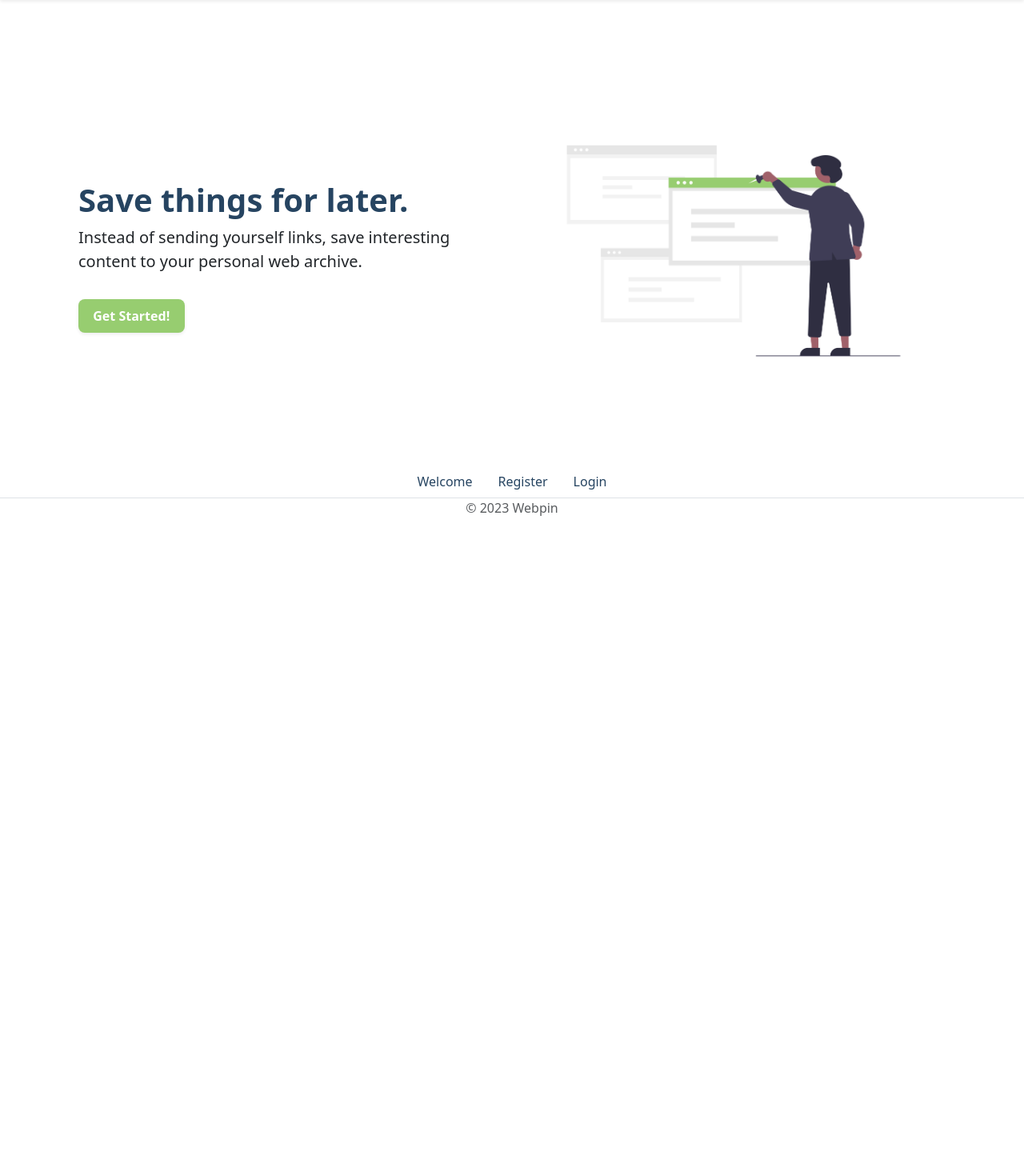
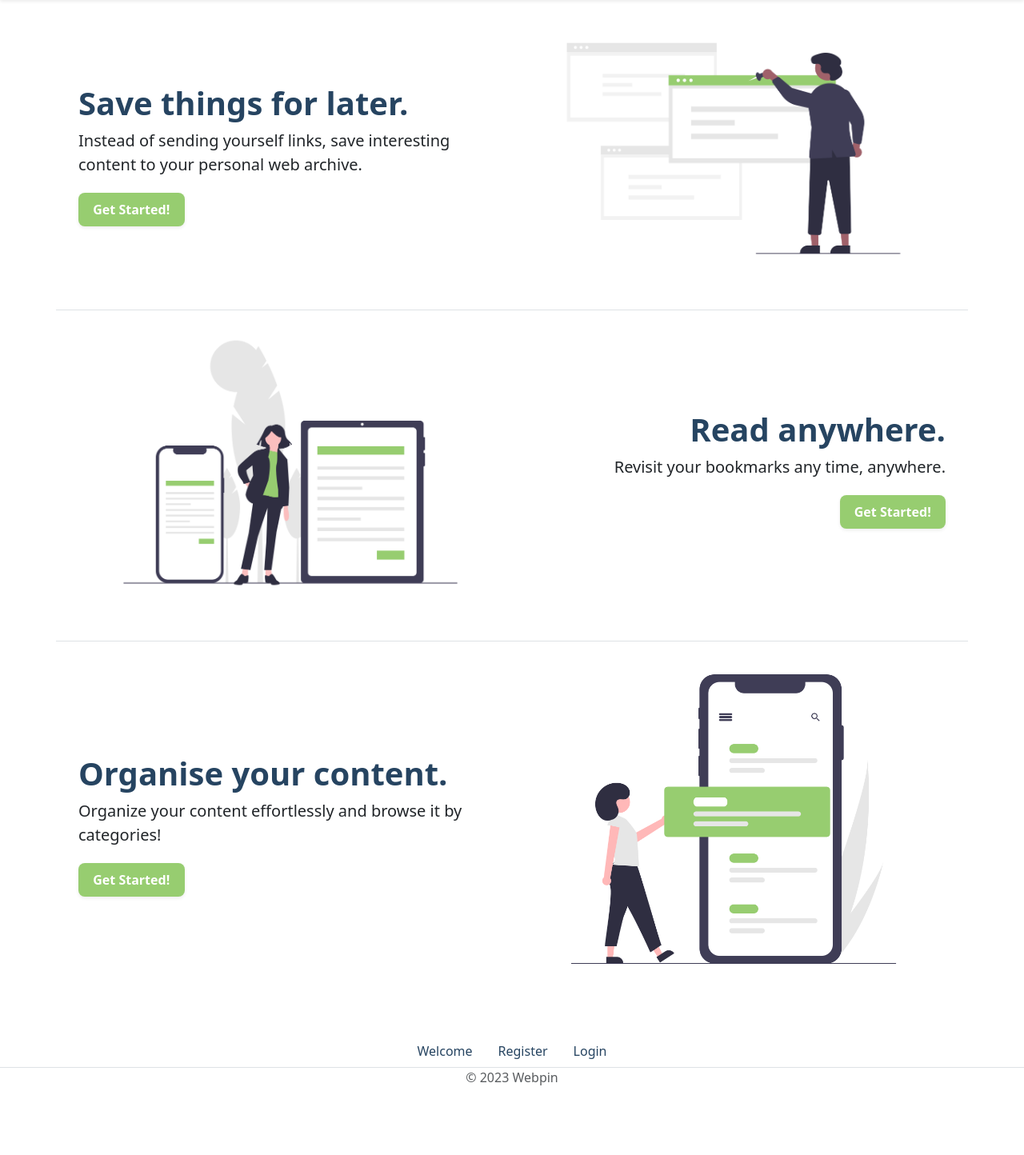
Before and after one commit to levetation/Webpin, a Django app: page / in a window 1280 px wide. Shown: the part 68-1512 px from the top of the page at 80% size. Before the commit the page ends 713 px from the top, so only its background shows below. Run offline with Django 4.2, Linux system fonts and the light colour scheme; some libraries are stand-ins or nearby versions.

Commit message:
Welcome page updates

```diff
--- a/bookmarks_main/templates/bookmarks_main/contact.html
+++ b/bookmarks_main/templates/bookmarks_main/contact.html
@@ -6,7 +6,7 @@
 
     @media screen and (min-width: 992px) {
         #main-row {
-            margin-top: 10%;
+            margin-top: 5%;
         }
         #text-content{
             margin-top: 10%;
@@ -16,7 +16,7 @@
     </style>
 
 <div class="container mt-3">
-	<div class="row" id="main-row">
+	<div class="row px-3" id="main-row">
         <div class="col-lg-6 col-sm-12 text-start order-lg-2" id="text-content">
             <h1 style="color: #264461">Get in touch.</h1>
             <h4 class="text-muted">Please drop us a line, we're all ears!</h4>
--- a/bookmarks_main/templates/bookmarks_main/template.html
+++ b/bookmarks_main/templates/bookmarks_main/template.html
@@ -2,25 +2,51 @@
 <html lang="en">
   <head>
     <meta charset="utf-8">
+
+    <title>Webpin</title>
+    <meta name="description" content="Webpin.co.uk is a tool for bookmarking and organizing URLs across all your devices.">
+    <meta name="keywords" content="Bookmarks, URLs, Links, Pins, Save for later, Organizing, Webpin">
+
     <meta name="viewport" content="width=device-width, initial-scale=1 shrink-to-fit=no">
-    <title>Webpin</title>
+
     <link href="https://cdn.jsdelivr.net/npm/bootstrap@5.3.0-alpha1/dist/css/bootstrap.min.css" rel="stylesheet" integrity="sha384-GLhlTQ8iRABdZLl6O3oVMWSktQOp6b7In1Zl3/Jr59b6EGGoI1aFkw7cmDA6j6gD" crossorigin="anonymous">
     <script src="https://kit.fontawesome.com/9fe3012a5e.js" crossorigin="anonymous"></script>
     {% load static %}
     <link rel="shortcut icon" type="image/png" href="{% static '/bookmarks_main/webpin_pin.PNG' %}">
   </head>
+
+  <style>
+    .nav-link{
+      color: #264461;
+    }
+    .nav-link:hover:hover {
+      color: rgb(151,205,112);
+    }
+    .navbar-brand{
+      color: #264461;
+    }
+    .navbar-brand:hover{
+      color: #264461;
+    }
+    #jumping-pin{
+      color: #264461;
+    }
+    #jumping-pin:hover{
+      color: rgb(151,205,112);
+    }
+  </style>
   <body style="display:flex; flex-direction:column; min-height: 100vh;">
     <nav class="navbar navbar-expand-sm bg-white mb-3 shadow-sm">
       <div class="container">
         {% if user.is_authenticated %}
-        <a class="navbar-brand fw-bold fs-3" style="color: #264461" href="{% url 'home-page' %}">
+        <a class="navbar-brand fw-bold fs-3" href="{% url 'home-page' %}">
             Webpin
-            <i class="fa-solid fa-thumbtack" style="animation: none;" onmouseover="this.style.animation='fa-bounce 0.75s infinite';" onmouseout="this.style.animation='none';"></i>
+            <i id="jumping-pin" class="fa-solid fa-thumbtack" style="animation: none;" onmouseover="this.style.animation='fa-bounce 0.75s infinite';" onmouseout="this.style.animation='none';"></i>
         </a>
         {% else %}
-        <a class="navbar-brand fw-bold fs-3" style="color: #264461" href="{% url 'login' %}">
+        <a class="navbar-brand fw-bold fs-3" href="{% url 'login' %}">
             Webpin
-            <i class="fa-solid fa-thumbtack" style="animation: none;" onmouseover="this.style.animation='fa-bounce 0.75s infinite';" onmouseout="this.style.animation='none';"></i>
+            <i id="jumping-pin" class="fa-solid fa-thumbtack" style="animation: none;" onmouseover="this.style.animation='fa-bounce 0.75s infinite';" onmouseout="this.style.animation='none';"></i>
         </a>
         {% endif %}
           <button class="navbar-toggler" type="button" data-bs-toggle="collapse" data-bs-target="#navbarNav" aria-controls="navbarNav" aria-expanded="false" aria-label="Toggle navigation">
@@ -30,30 +56,30 @@
             <ul class="navbar-nav">
               {% if user.is_authenticated %}
               <li class="nav-item">
-                <a class="nav-link" href="{% url 'home-page' %}" style="color: #264461">Webpins</a>
+                <a class="nav-link" href="{% url 'home-page' %}">Webpins</a>
               </li>
               <li class="nav-item">
-                <a class="nav-link" href="{% url 'contact' %}" style="color: #264461">Contact us</a>
+                <a class="nav-link" href="{% url 'contact' %}">Contact us</a>
               </li>
                 <li class="nav-item">
-                  <a class="nav-link" href="{% url 'user_profile' %}" style="color: #264461">Account</a>
+                  <a class="nav-link" href="{% url 'user_profile' %}">Account</a>
                 </li>
 
                 <li class="nav-item">
-                  <a class="nav-link" href="{% url 'logout' %}" style="color: #264461">Logout</a>
+                  <a class="nav-link" href="{% url 'logout' %}">Logout</a>
                 </li>
               {% else %}
 
                 <li class="nav-item">
-                  <a class="nav-link" href="{% url 'register_user' %}" style="color: #264461">Register</a>
+                  <a class="nav-link" href="{% url 'register_user' %}">Register</a>
                 </li>
 
                 <li class="nav-item">
-                  <a class="nav-link" href="{% url 'login' %}" style="color: #264461">Login</a>
+                  <a class="nav-link" href="{% url 'login' %}">Login</a>
                 </li>
 
                 <li class="nav-item">
-                  <a class="nav-link" href="{% url 'contact' %}" style="color: #264461">Contact us</a>
+                  <a class="nav-link" href="{% url 'contact' %}">Contact us</a>
                 </li>
               {% endif %}
             </ul>
--- a/bookmarks_main/templates/bookmarks_main/welcome.html
+++ b/bookmarks_main/templates/bookmarks_main/welcome.html
@@ -6,14 +6,15 @@
 
 @media screen and (min-width: 992px) {
 #main-row {
-	margin-top: 10%;
+	margin-top: 0%;
 }
 }
 
 </style>
 
 <div class="container">
-	<div class="row p-3" id="main-row">
+	<!-- ROW 0 -->
+	<div class="row px-3 pb-3 border-bottom " id="main-row">
 		<div class="col-lg-6 col-sm-12 text-center order-lg-2 mb-3">
 			{% load static %}
 			<img src="{% static '/bookmarks_main/undraw_pin.png' %}" alt="undraw_pin" height="100%" width="100%">
@@ -23,7 +24,39 @@
 				<h1 class="text-start fw-bold fs-1" style="color: #264461">Save things for later.</h1>
 				<p class="text-start fs-5">Instead of sending yourself links, save interesting <br>content to your personal web archive.</p>
 				<div class="d-flex justify-content-start">
-					<a class="mt-3 p-2 btn btn-sm rounded-3 shadow-sm col-lg-3 col-sm-3 fw-bold fs-6" style="background-color: rgb(151,205,112); color:white;" href="{% url 'register_user' %}">Get Started!</a>
+					<a class="mt-1 p-2 btn btn-sm rounded-3 shadow-sm col-lg-3 col-sm-3 fw-bold fs-6" style="background-color: rgb(151,205,112); color:white;" href="{% url 'register_user' %}">Get Started!</a>
+				</div>
+			</div>
+		</div>
+	</div>
+	<!-- ROW 1 -->
+	<div class="row px-3 pb-3 border-bottom">
+		<div class="col-lg-6 col-sm-12 text-center order-lg-1 mb-3">
+			{% load static %}
+			<img src="{% static '/bookmarks_main/undraw_mobile_devices.png' %}" alt="undraw_pin" height="100%" width="100%">
+		</div>
+		<div class="col-lg-6 col-sm-12 text-center d-flex align-items-center order-lg-2">
+			<div class="row">
+				<h1 class="text-end fw-bold fs-1" style="color: #264461">Read anywhere.</h1>
+				<p class="text-end fs-5">Revisit your bookmarks any time, anywhere.</p>
+				<div class="d-flex justify-content-end">
+					<a class="mt-1 p-2 btn btn-sm rounded-3 shadow-sm col-lg-3 col-sm-3 fw-bold fs-6" style="background-color: rgb(151,205,112); color:white;" href="{% url 'register_user' %}">Get Started!</a>
+				</div>
+			</div>
+		</div>
+	</div>
+	<!-- ROW 2 -->
+	<div class="row px-3 pb-3" id="main-row">
+		<div class="col-lg-6 col-sm-12 text-center order-lg-2 mb-3">
+			{% load static %}
+			<img src="{% static '/bookmarks_main/undraw_Note_list.png' %}" alt="undraw_pin" height="100%" width="100%">
+		</div>
+		<div class="col-lg-6 col-sm-12 text-center d-flex align-items-center order-lg-1">
+			<div class="row">
+				<h1 class="text-start fw-bold fs-1" style="color: #264461">Organise your content.</h1>
+				<p class="text-start fs-5">Organize your content effortlessly and browse it by categories!</p>
+				<div class="d-flex justify-content-start">
+					<a class="mt-1 p-2 btn btn-sm rounded-3 shadow-sm col-lg-3 col-sm-3 fw-bold fs-6" style="background-color: rgb(151,205,112); color:white;" href="{% url 'register_user' %}">Get Started!</a>
 				</div>
 			</div>
 		</div>
```
Also changed, not shown: members/templates/authenticate/user_profile.html (+4 -4 lines), bookmarks_main/static/bookmarks_main/undraw_Note_list.png (added), bookmarks_main/static/bookmarks_main/undraw_Share_link.png (added), bookmarks_main/static/bookmarks_main/undraw_mobile_devices.png (added), bookmarks_main/static/bookmarks_main/webpin_pin.PNG, db.sqlite3.
